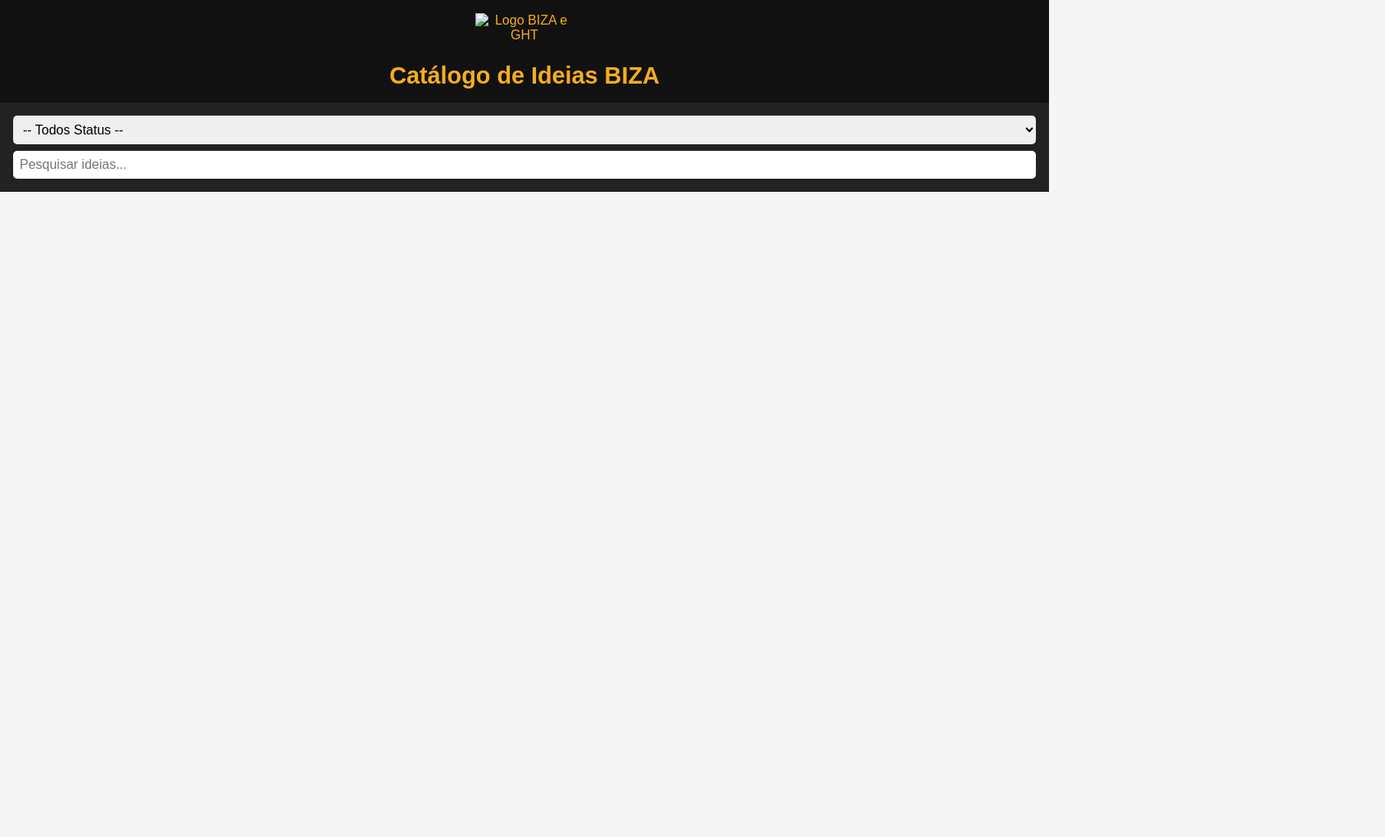
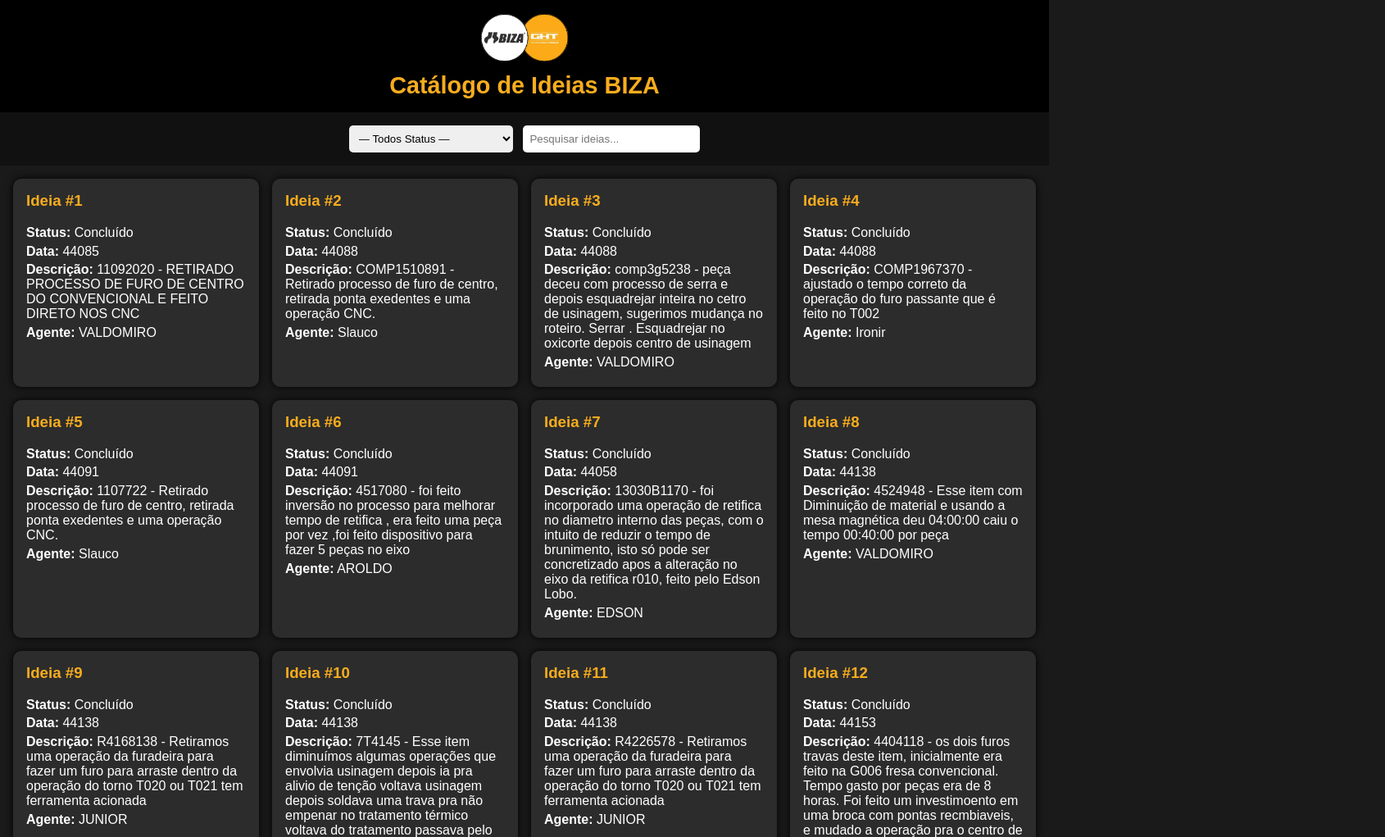
Before and after one commit to Dodoccb/Catalogo-BIZA, a plain HTML site: page index.html in a window 1280 px wide. Shown: the top 1021 px of the page at 82% size, 1690 px wide, since content can reach past the window. Before the commit the page ends 800 px from the top, so only its background shows below. Drawn offline with nearby package versions, Linux system fonts and the light colour scheme.

Commit message:
Add files via upload

```diff
--- a/index.html
+++ b/index.html
@@ -2,79 +2,27 @@
 <html lang="pt-BR">
 <head>
   <meta charset="UTF-8" />
-  <meta name="viewport" content="width=device-width, initial-scale=1.0" />
+  <meta name="viewport" content="width=device-width, initial-scale=1.0"/>
   <title>Catálogo de Ideias BIZA</title>
   <link rel="stylesheet" href="style.css" />
-  <style>
-    body {
-      font-family: Arial, sans-serif;
-      margin: 0;
-      background-color: #f5f5f5;
-    }
-
-    header {
-      background-color: #111;
-      color: #f8ad1e;
-      text-align: center;
-      padding: 1rem;
-    }
-
-    .controls {
-      display: flex;
-      flex-direction: column;
-      gap: 0.5rem;
-      padding: 1rem;
-      background: #222;
-    }
-
-    .controls select,
-    .controls input {
-      padding: 0.5rem;
-      font-size: 1rem;
-    }
-
-    .container {
-      display: grid;
-      grid-template-columns: repeat(auto-fit, minmax(280px, 1fr));
-      gap: 1rem;
-      padding: 1rem;
-    }
-
-    .card {
-      background: white;
-      padding: 1rem;
-      border-radius: 8px;
-      box-shadow: 0 0 10px rgba(0, 0, 0, 0.1);
-    }
-
-    @media (max-width: 600px) {
-      .controls {
-        flex-direction: column;
-      }
-
-      .controls select,
-      .controls input {
-        width: 100%;
-      }
-    }
-  </style>
+  <script src="https://cdnjs.cloudflare.com/ajax/libs/PapaParse/5.3.2/papaparse.min.js"></script>
 </head>
 <body>
   <header>
-    <img src="logo.png" alt="Logo BIZA e GHT" style="max-width: 120px; display: block; margin: 0 auto;">
+    <img src="https://github.com/Dodoccb/Catalogo-BIZA/blob/main/logo-BIZAxGHT.png" alt="Logo BIZA e GHT" />
     <h1>Catálogo de Ideias BIZA</h1>
   </header>
 
-  <section class="controls">
+  <div class="filtros">
     <select id="statusFilter">
-      <option value="">-- Todos Status --</option>
+      <option value="">— Todos Status —</option>
       <option value="Concluído">Concluído</option>
       <option value="Em Aberto">Em Aberto</option>
     </select>
     <input type="text" id="pesquisa" placeholder="Pesquisar ideias..." />
-  </section>
+  </div>
 
-  <section id="cards" class="container"></section>
+  <div id="cards"></div>
 
   <script src="script.js"></script>
 </body>
--- a/script.js
+++ b/script.js
@@ -2,13 +2,12 @@ document.addEventListener('DOMContentLoaded', () => {
   const csvUrl = 'https://raw.githubusercontent.com/Dodoccb/Catalogo-BIZA/main/FOR.BIZA.SGI.csv';
   let dadosOriginais = [];
 
-  function excelDateToJSDate(serial) {
+ function excelDateToJSDate(serial) {
   const utc_days = Math.floor(serial - 25569);
   const utc_value = utc_days * 86400;
   const date_info = new Date(utc_value * 1000);
   return date_info.toLocaleDateString('pt-BR'); // Retorna no formato dd/mm/aaaa devido erro de formatação de data no power automate
 }
-
 
   function criarCard(obj) {
     const div = document.createElement('div');
@@ -16,7 +15,7 @@ document.addEventListener('DOMContentLoaded', () => {
     div.innerHTML = `
       <h3>Ideia #${obj["Item"]}</h3>
       <p><strong>Status:</strong> ${obj["Status"]}</p>
-      <p><strong>Data:</strong> ${excelDateToJSDate(obj["Data da Ideia"])}</p>
+      <p><strong>Data:</strong> ${obj["Data da Ideia"]}</p>
       <p><strong>Descrição:</strong> ${obj["Descrição da Ideia de Melhoria"]}</p>
       <p><strong>Agente:</strong> ${obj["Agente da Melhoria"]}</p>
     `;
@@ -32,8 +31,8 @@ document.addEventListener('DOMContentLoaded', () => {
 
     const filtrados = dadosOriginais.filter(d => {
       const statusOk = !statusSelecionado || d["Status"] === statusSelecionado;
-      const textoCard = `${d["Item"]} ${d["Status"]} ${d["Data da Ideia"]} ${d["Descrição da Ideia de Melhoria"]} ${d["Agente da Melhoria"]}`.toLowerCase();
-      const pesquisaOk = textoCard.includes(termoBusca);
+      const textoCard = `${d["Item"]} ${d["Status"]} ${d["Data da Ideia"]} ${d["Descrição da Ideia de Melhoria"]} ${d["Agente da Melhoria"]}`;
+      const pesquisaOk = textoCard.toLowerCase().includes(termoBusca);
       return statusOk && pesquisaOk;
     });
 
@@ -46,8 +45,8 @@ document.addEventListener('DOMContentLoaded', () => {
   Papa.parse(csvUrl, {
     download: true,
     header: true,
-    complete: result => {
-      dadosOriginais = result.data;
+    complete: results => {
+      dadosOriginais = results.data;
       renderizar();
     }
   });
--- a/style.css
+++ b/style.css
@@ -1,4 +1,3 @@
-/* Estilo base */
 body {
   margin: 0;
   font-family: Arial, sans-serif;
@@ -68,7 +67,6 @@ input[type="text"] {
   margin: 0.3rem 0;
 }
 
-/* Responsivo */
 @media (max-width: 768px) {
   header h1 {
     font-size: 1.4rem;
```
